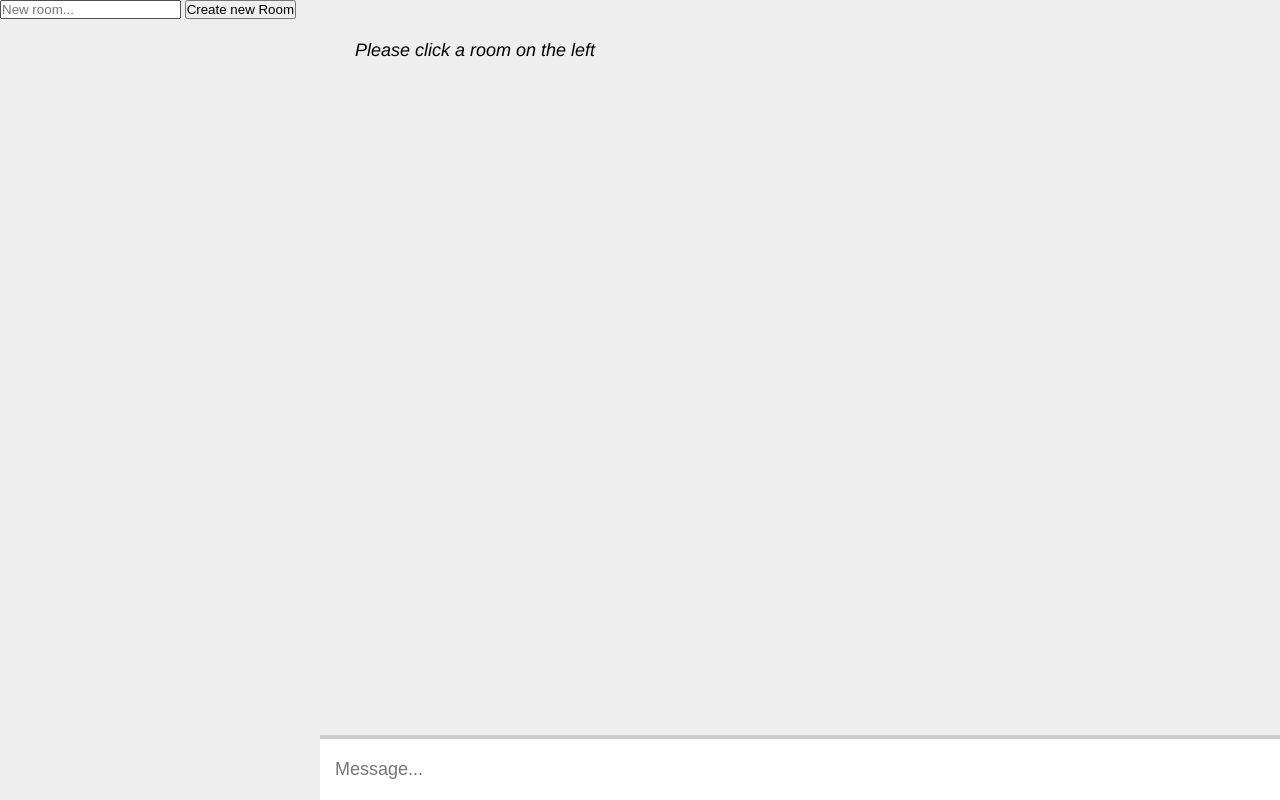
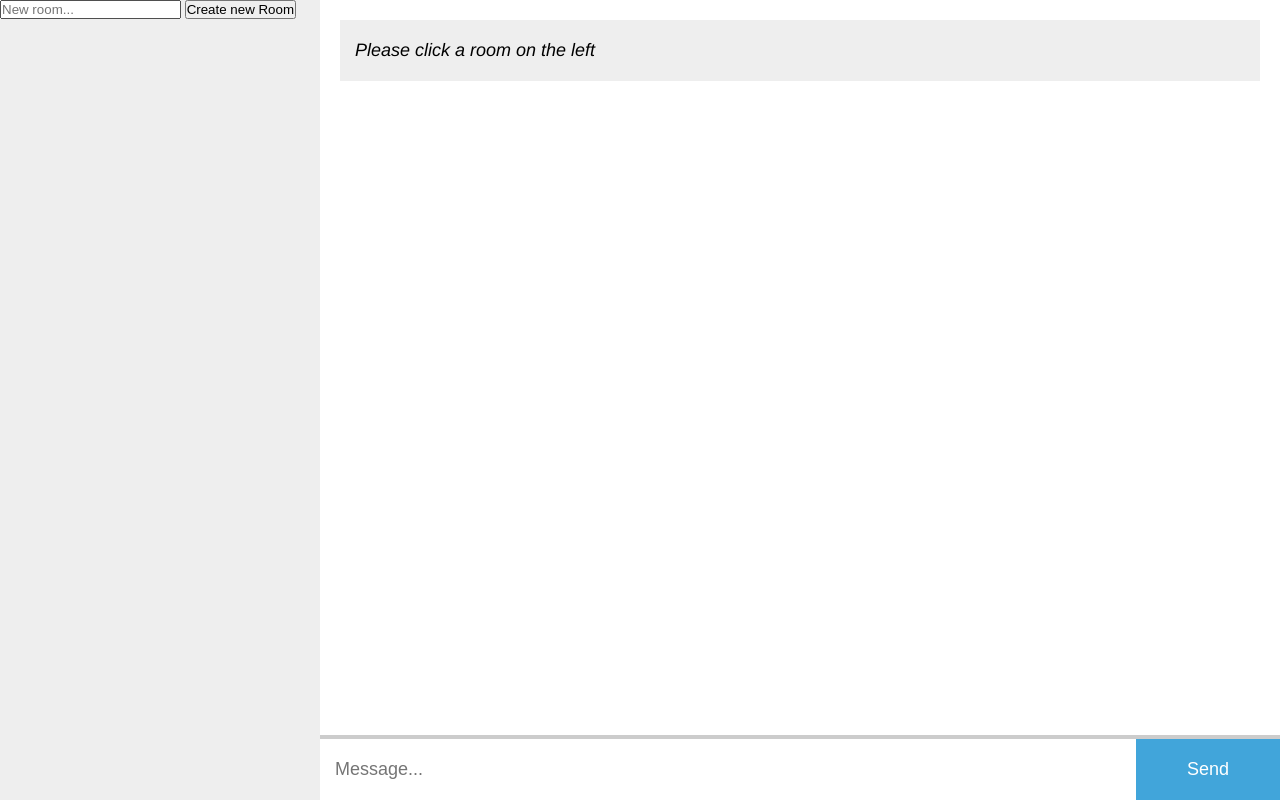
Before and after one commit to nickschot/Realtime-Webchat-Example, a website: page pages/chatroom.html in a window 1280 px wide. Drawn offline with nearby package versions, Linux system fonts and the light colour scheme; no server answers.

Commit message:
Style chatbox to be compliant with new layout

```diff
--- a/pages/chatroom.html
+++ b/pages/chatroom.html
@@ -22,7 +22,9 @@
         </form>
     </div>
     <div class="column chat-column">
-        <ul id="chatbox_messages"></ul>
+        <div class="chatbox_messages_wrapper">
+            <ul id="chatbox_messages"></ul>
+        </div>
         <form id="chatbox_form" action="">
             <input id="chatbox_message" placeholder="Message..." autocomplete="off" /><button>Send</button>
         </form>
--- a/public/css/app.css
+++ b/public/css/app.css
@@ -59,6 +59,8 @@ body {
 
 .column {
     float: left;
+    height: 100vh;
+    overflow:hidden;
 }
 
 .room-column {
@@ -67,10 +69,17 @@ body {
 
 .chat-column {
     width: 75%;
+    position:relative;
+}
+
+.chatbox_messages_wrapper {
+    height: calc(100vh - 65px);
+    overflow:auto;
+    background:#FFF;
 }
 
 #chatbox_form {
-    position: fixed;
+    position: absolute;
     bottom: 0;
     background: #000;
     padding: 0;
```
